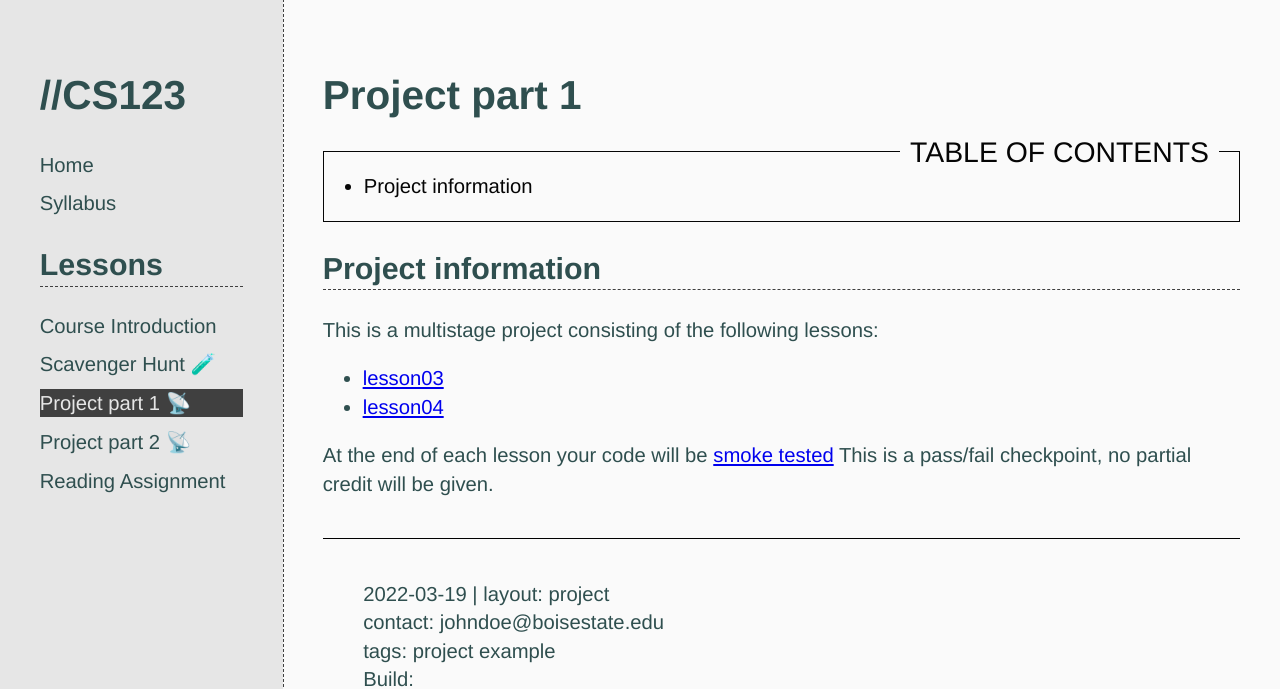
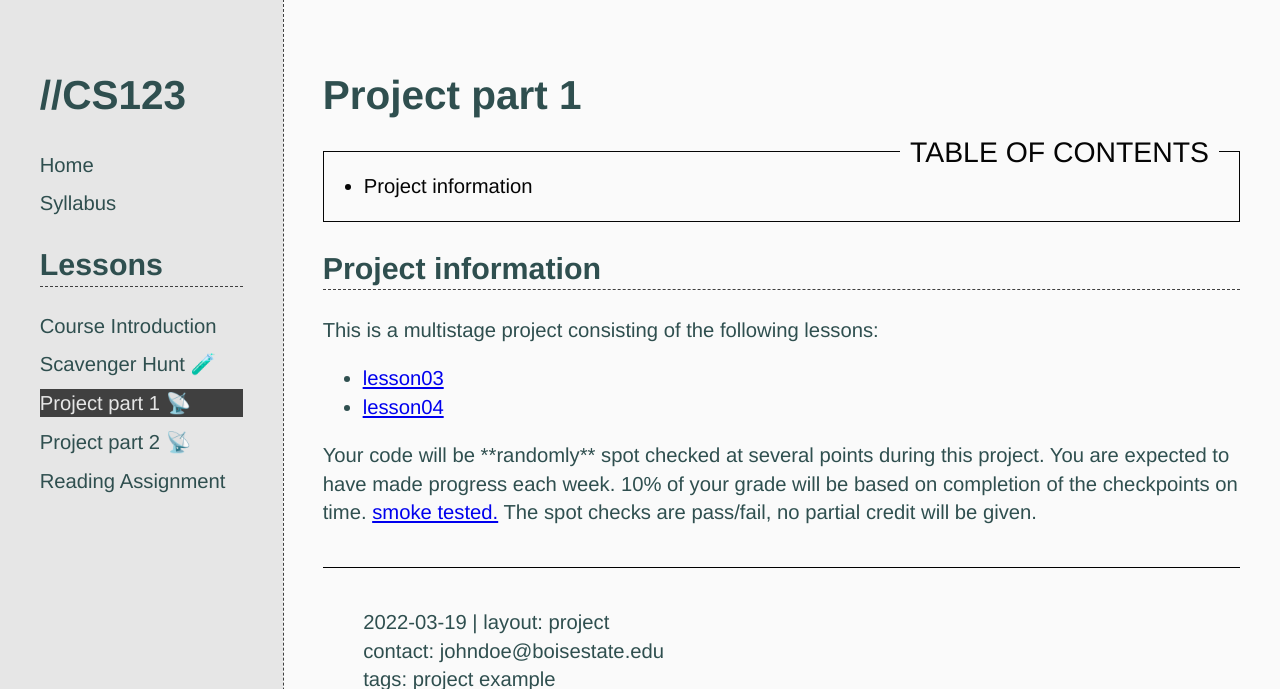
Before and after one commit to shanep/class-theme, a Jekyll site: the page built from _lessons/lesson03.md, in a window 1280 px wide, cut to the strip 0-689 px from the top of the page. Built offline with Jekyll 4.4.1, drawn with Linux system fonts in a browser that asks for light colours.

Commit message:
Updated templates

```diff
--- a/_layouts/project.html
+++ b/_layouts/project.html
@@ -1,6 +1,8 @@
 ---
 layout: course
 ---
+
+{{content}}
 
 <h2 id="project-information">Project information</h2>
 
@@ -13,9 +15,8 @@ layout: course
 </ul>
 
 <p>
-   At the end of each lesson your code will be <a
-   href="https://en.wikipedia.org/wiki/Smoke_testing_(software)">smoke tested</a>
-   This is a pass/fail checkpoint, no partial credit will be given.
+   Your code will be **randomly** spot checked at several points during this project. You are
+   expected to have made progress each week. 10% of your grade will be based on completion of the
+   checkpoints on time. <a href="https://en.wikipedia.org/wiki/Smoke_testing_(software)">smoke
+   tested.</a> The spot checks are pass/fail, no partial credit will be given.
 </p>
-
-{{content}}
```
Also changed, not shown: shanep-class.gemspec.
